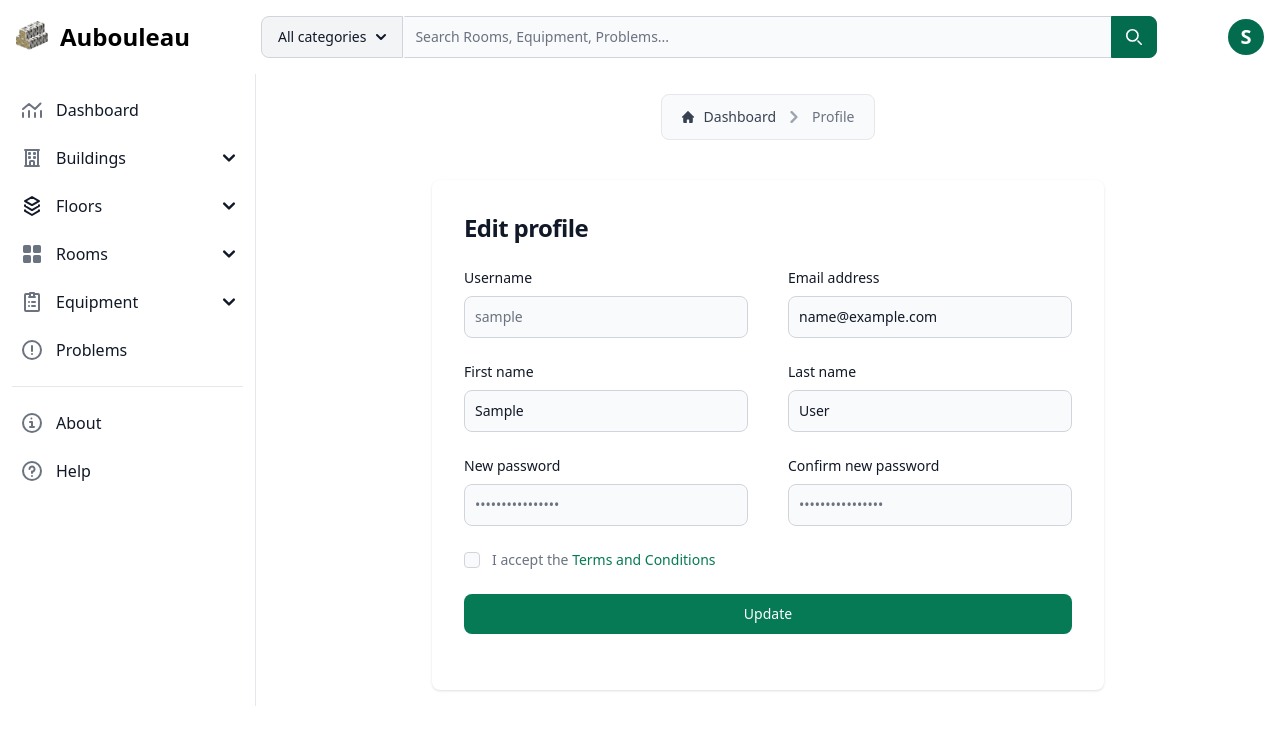
After one commit to Theophile-Wemaere/aubouleau, a Django app: page /profile/ in a window 1280 px wide. The commit adds this page. Shown: the top 745 px of the page. Run offline with Django 5.2, Linux system fonts and the light colour scheme; the visitor is signed in with stand-in values (Sample User, id 1); data comes from the database, SQL or seed files in the repository; data that the repository does not hold is empty; style sheets or scripts are compiled from the project's sources; parts of the project's set-up code (start-up, migrations or seed data) failed here and were passed over; some libraries are stand-ins or nearby versions.

Commit message:
added the user profile page
Any user can now change all of its personal information, except its username which remains the same.
Changing the password will cause the current session to be destroyed. The user will then have to log in again.

```diff
--- a/aubouleau_web/templates/aubouleau_web/base.html
+++ b/aubouleau_web/templates/aubouleau_web/base.html
@@ -59,7 +59,7 @@
                                     <span class="block text-sm  text-gray-500 truncate dark:text-gray-400">{{ user.email}}</span>
                                 </div>
                                 <ul class="py-2" aria-labelledby="user-menu-button">
-                                    <li><a href="#" class="block px-4 py-2 text-sm text-gray-700 hover:bg-gray-100 dark:hover:bg-gray-600 dark:text-gray-200 dark:hover:text-white">Settings</a></li>
+                                    <li><a href="{% url 'aubouleau_web:profile' %}" class="block px-4 py-2 text-sm text-gray-700 hover:bg-gray-100 dark:hover:bg-gray-600 dark:text-gray-200 dark:hover:text-white">Edit profile</a></li>
                                     <li><a href="{% url 'aubouleau_web:sign_out' %}" class="block px-4 py-2 text-sm text-gray-700 hover:bg-gray-100 dark:hover:bg-gray-600 dark:text-gray-200 dark:hover:text-white">Sign out</a></li>
                                 </ul>
                             </div>
--- /dev/null
+++ b/aubouleau_web/templates/aubouleau_web/profile.html
@@ -0,0 +1,82 @@
+{% extends "aubouleau_web/base.html" %}
+{% load static %}
+
+{% block title %}Aubouleau | Profile{% endblock %}
+
+{% block breadcrumb %}
+<nav class="flex px-5 py-3 text-gray-700 border border-gray-200 rounded-lg bg-gray-50 dark:bg-gray-800 dark:border-gray-700" aria-label="Breadcrumb">
+    <ol class="inline-flex items-center space-x-1 md:space-x-2 rtl:space-x-reverse">
+        <li class="inline-flex items-center">
+            <a href="{% url 'aubouleau_web:index' %}" class="inline-flex items-center text-sm font-medium text-gray-700 hover:text-green-600 dark:text-gray-400 dark:hover:text-white">
+                <svg class="w-3 h-3 me-2.5" aria-hidden="true" xmlns="http://www.w3.org/2000/svg" fill="currentColor" viewBox="0 0 20 20">
+                    <path d="m19.707 9.293-2-2-7-7a1 1 0 0 0-1.414 0l-7 7-2 2a1 1 0 0 0 1.414 1.414L2 10.414V18a2 2 0 0 0 2 2h3a1 1 0 0 0 1-1v-4a1 1 0 0 1 1-1h2a1 1 0 0 1 1 1v4a1 1 0 0 0 1 1h3a2 2 0 0 0 2-2v-7.586l.293.293a1 1 0 0 0 1.414-1.414Z"></path>
+                </svg>
+                Dashboard
+            </a>
+        </li>
+        <li aria-current="page">
+            <div class="flex items-center">
+                <svg class="rtl:rotate-180  w-3 h-3 mx-1 text-gray-400" aria-hidden="true" xmlns="http://www.w3.org/2000/svg" fill="none" viewBox="0 0 6 10">
+                    <path stroke="currentColor" stroke-linecap="round" stroke-linejoin="round" stroke-width="2" d="m1 9 4-4-4-4"></path>
+                </svg>
+                <span class="ms-1 text-sm font-medium text-gray-500 md:ms-2 dark:text-gray-400">Profile</span>
+            </div>
+        </li>
+    </ol>
+</nav>
+{% endblock %}
+
+{% block content %}
+<div class="flex flex-wrap gap-x-20 gap-y-12 flex-grow items-center justify-center pb-4" id="content">
+    <div class="flex flex-col items-center justify-center px-6 py-8 lg:py-0 w-full">
+        <div class="w-full bg-white rounded-lg shadow dark:border md:mt-0 sm:max-w-2xl xl:p-0 dark:bg-gray-800 dark:border-gray-700">
+            <div class="p-6 space-y-4 md:space-y-6 sm:p-8">
+                <h1 class="text-xl font-bold leading-tight tracking-tight text-gray-900 md:text-2xl dark:text-white">Edit profile</h1>
+                <form class="space-y-4 md:space-y-6" action="{% url 'aubouleau_web:profile' %}" method="POST">
+                    {% csrf_token %}
+                    <div class="flex flex-row gap-x-10">
+                        <div class="flex flex-col flex-grow">
+                            <label for="username" class="block mb-2 text-sm font-medium text-gray-900 dark:text-white">Username</label>
+                            <input type="text" name="username" id="username" value="{{ user.username }}" disabled class="bg-gray-50 border border-gray-300 text-gray-500 sm:text-sm rounded-lg block w-full p-2.5 dark:bg-gray-700 dark:border-gray-600 dark:placeholder-gray-400 dark:text-white" placeholder="jdoe123" required="">
+                        </div>
+                        <div class="flex flex-col flex-grow">
+                            <label for="email" class="block mb-2 text-sm font-medium text-gray-900 dark:text-white">Email address</label>
+                            <input type="email" name="email" id="email" value="{{ user.email }}" class="bg-gray-50 border border-gray-300 text-gray-900 sm:text-sm rounded-lg focus:ring-green-300 focus:border-green-500 block w-full p-2.5 dark:bg-gray-700 dark:border-gray-600 dark:placeholder-gray-400 dark:text-white dark:focus:ring-green-300 dark:focus:border-green-500" placeholder="name@domain.com" required="">
+                        </div>
+                        </div>
+                    <div class="flex flex-row gap-x-10">
+                        <div class="flex flex-col flex-grow">
+                            <label for="first_name" class="block mb-2 text-sm font-medium text-gray-900 dark:text-white">First name</label>
+                            <input type="text" name="first_name" id="first_name" value="{{ user.first_name }}" class="bg-gray-50 border border-gray-300 text-gray-900 sm:text-sm rounded-lg focus:ring-green-300 focus:border-green-500 block w-full p-2.5 dark:bg-gray-700 dark:border-gray-600 dark:placeholder-gray-400 dark:text-white dark:focus:ring-green-300 dark:focus:border-green-500" placeholder="John" required="">
+                        </div>
+                        <div class="flex flex-col flex-grow">
+                            <label for="last_name" class="block mb-2 text-sm font-medium text-gray-900 dark:text-white">Last name</label>
+                            <input type="text" name="last_name" id="last_name" value="{{ user.last_name }}" class="bg-gray-50 border border-gray-300 text-gray-900 sm:text-sm rounded-lg focus:ring-green-300 focus:border-green-500 block w-full p-2.5 dark:bg-gray-700 dark:border-gray-600 dark:placeholder-gray-400 dark:text-white dark:focus:ring-green-300 dark:focus:border-green-500" placeholder="Doe" required="">
+                        </div>
+                        </div>
+                    <div class="flex flex-row gap-x-10">
+                        <div class="flex flex-col flex-grow">
+                            <label for="password" class="block mb-2 text-sm font-medium text-gray-900 dark:text-white">New password</label>
+                            <input type="password" name="password" id="password" placeholder="••••••••••••••••" class="bg-gray-50 border border-gray-300 text-gray-900 sm:text-sm rounded-lg focus:ring-green-300 focus:border-green-500 block w-full p-2.5 dark:bg-gray-700 dark:border-gray-600 dark:placeholder-gray-400 dark:text-white dark:focus:ring-green-300 dark:focus:border-green-500" required="">
+                        </div>
+                        <div class="flex flex-col flex-grow">
+                            <label for="password_confirm" class="block mb-2 text-sm font-medium text-gray-900 dark:text-white">Confirm new password</label>
+                            <input type="password" name="password_confirm" id="password_confirm" placeholder="••••••••••••••••" class="bg-gray-50 border border-gray-300 text-gray-900 sm:text-sm rounded-lg focus:ring-green-300 focus:border-green-500 block w-full p-2.5 dark:bg-gray-700 dark:border-gray-600 dark:placeholder-gray-400 dark:text-white dark:focus:ring-green-300 dark:focus:border-green-500"  required="">
+                        </div>
+                    </div>
+                    <div class="flex items-start">
+                        <div class="flex items-center h-5">
+                            <input id="terms" aria-describedby="terms" type="checkbox" class="w-4 h-4 border border-gray-300 rounded bg-gray-50 focus:ring-3 focus:ring-green-300 dark:bg-gray-700 dark:border-gray-600 dark:focus:ring-green-300 dark:ring-offset-gray-800" required="">
+                        </div>
+                        <div class="ml-3 text-sm">
+                            <label for="terms" class="font-light text-gray-500 dark:text-gray-300">I accept the <a class="font-medium text-green-600 hover:underline dark:text-green-500" href="#">Terms and Conditions</a></label>
+                        </div>
+                    </div>
+                    <button type="submit" class="w-full text-white bg-green-600 hover:bg-green-700 focus:ring-4 focus:outline-none focus:ring-green-300 font-medium rounded-lg text-sm px-5 py-2.5 text-center dark:bg-green-600 dark:hover:bg-green-700 dark:focus:ring-green-300">Update</button>
+                    </p>
+                </form>
+            </div>
+        </div>
+    </div>
+</div>
+{% endblock %}
--- a/aubouleau_web/urls.py
+++ b/aubouleau_web/urls.py
@@ -18,6 +18,9 @@ urlpatterns = [
     # /logout
     # Example: https://aubouleau.fr/logout
     path("logout/", views.sign_out, name="sign_out"),
+    # /profile
+    # Example: https://aubouleau.fr/profile
+    path("profile/", views.profile, name="profile"),
 
     # /administration/buildings
     # Example: https://aubouleau.fr/administration/buildings
--- a/aubouleau_web/views.py
+++ b/aubouleau_web/views.py
@@ -118,6 +118,38 @@ def sign_out(request):
     if request.method == 'GET':
         logout(request)
         return redirect("aubouleau_web:index")
+    else:
+        return render(request, status=405, template_name="405.html")
+
+
+@login_required()
+def profile(request):
+    """
+    Displays the profile page, which allows a user to modify its personal information.
+    :param request: The HTTP request.
+    :return: An HTTP response containing the user profile page.
+    """
+    if request.method == 'GET':
+        return render(request, "aubouleau_web/profile.html")
+    elif request.method == 'POST':
+        # TODO: If there's time, server-side validation
+        email = request.POST.get('email', None)
+        first_name = request.POST.get('first_name', None)
+        last_name = request.POST.get('last_name', None)
+        password = request.POST.get('password', None)
+        password_confirm = request.POST.get('password_confirm', None)
+
+        if password != password_confirm:
+            return render(request, status=400, template_name="400.html")
+
+        # Create the user, log it in and redirect to the dashboard page
+        user = request.user
+        user.email = email
+        user.first_name = first_name
+        user.last_name = last_name
+        user.set_password(password)
+        user.save()
+        return redirect("aubouleau_web:sign_in")
     else:
         return render(request, status=405, template_name="405.html")
 
```
